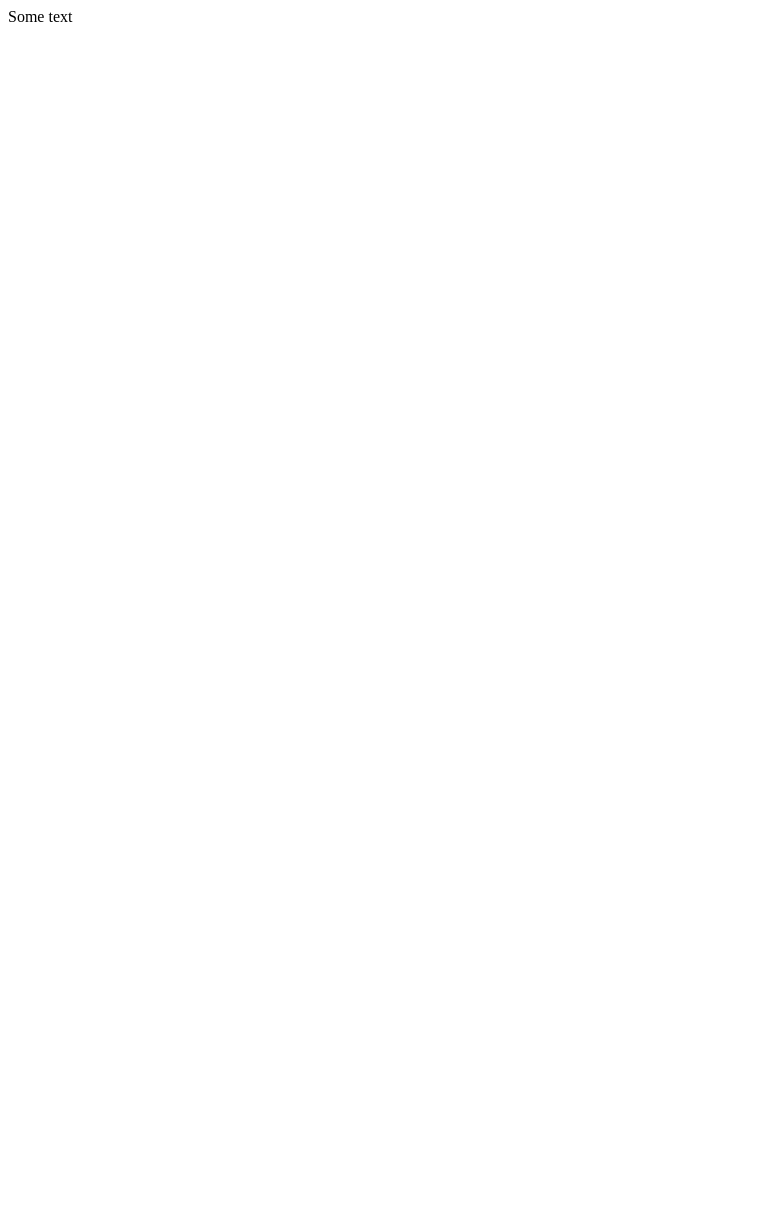
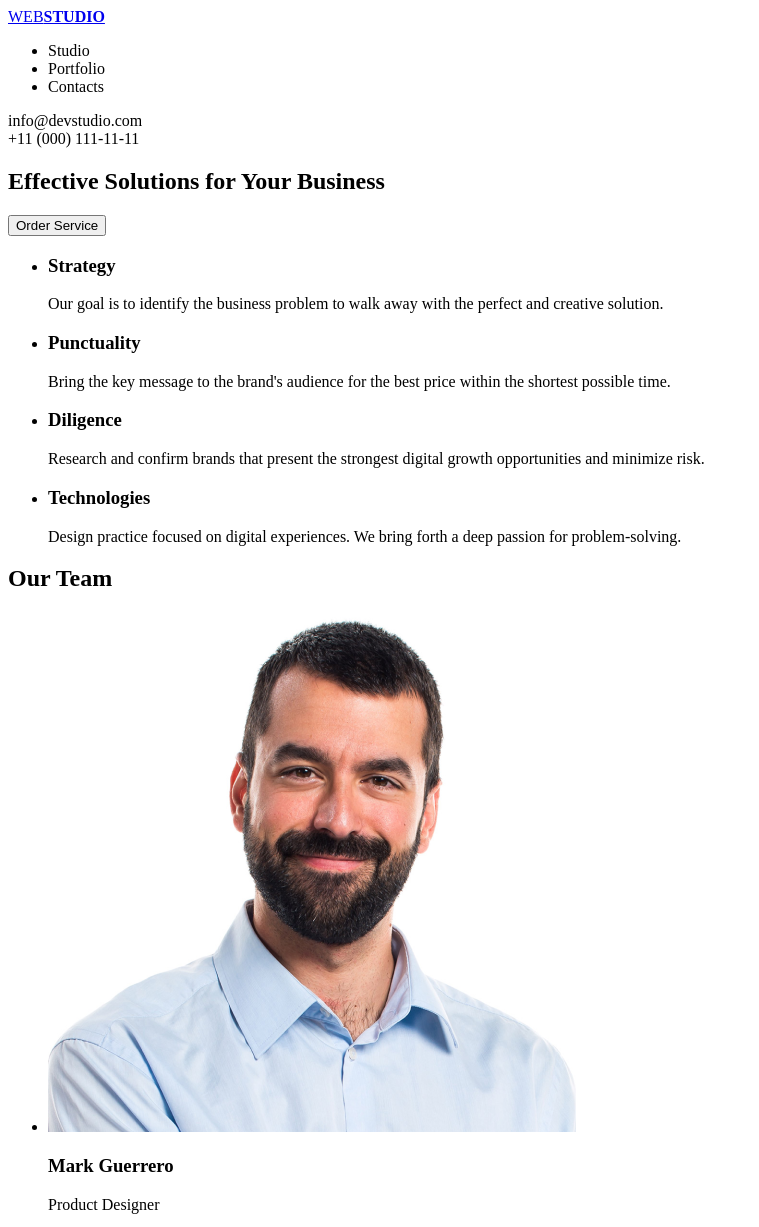
Before and after one commit to phase1912/goit-markup-hw-01, a plain HTML site: page index.html in a window 1280 px wide. Shown: the top 1227 px of the page, without its empty margins (0-759 px from the left). Before the commit the page ends 800 px from the top, so only its background shows below. Drawn offline with Linux system fonts and the light colour scheme.

Commit message:
added data

```diff
--- a/index.html
+++ b/index.html
@@ -1,10 +1,77 @@
 <!DOCTYPE html>
 <html lang="en">
+
 <head>
   <meta charset="UTF-8">
   <title>Title</title>
 </head>
+
 <body>
-  Some text
+  <header>
+    <a href="#">
+      <span>WEB</span><strong>STUDIO</strong>
+    </a>
+
+    <nav>
+      <ul>
+        <li>Studio</li>
+        <li>Portfolio</li>
+        <li>Contacts</li>
+      </ul>
+
+      <div>info@devstudio.com</div>
+      <div>+11 (000) 111-11-11</div>
+    </nav>
+  </header>
+
+  <main>
+    <section>
+      <h1>Effective Solutions for Your Business</h1>
+      <button type="button">Order Service</button>
+    </section>
+
+    <section>
+      <ul>
+        <li><h3>Strategy</h3><p>Our goal is to identify the business problem to walk away with the perfect and creative solution.</p></li>
+        <li><h3>Punctuality</h3><p>Bring the key message to the brand's audience for the best price within the shortest possible time.</p></li>
+        <li><h3>Diligence</h3><p>Research and confirm brands that present the strongest digital growth opportunities and minimize risk.</p></li>
+        <li><h3>Technologies</h3><p>Design practice focused on digital experiences. We bring forth a deep passion for problem-solving.</p></li>
+      </ul>
+    </section>
+
+    <section>
+      <h2>Our Team</h2>
+      <ul>
+        <li>
+          <img src="./images/img1.png" alt="Mark Guerrero - Product Designer">
+          <h3>Mark Guerrero</h3>
+          <p>Product Designer</p>
+        </li>
+        <li>
+          <img src="./images/img2.png" alt="Tom Ford - Frontend Developer">
+          <h3>Tom Ford</h3>
+          <p>Frontend Developer</p>
+        </li>
+        <li>
+          <img src="./images/img3.png" alt="Camila Garcia - Marketing">
+          <h3>Camila Garcia</h3>
+          <p>Marketing</p>
+        </li>
+        <li>
+          <img src="./images/img4.png" alt="Daniel Wilson - UI Designer">
+          <h3>Daniel Wilson</h3>
+          <p>UI Designer</p>
+        </li>
+      </ul>
+    </section>
+  </main>
+
+  <footer>
+    <div>
+      <a href="#"><span>WEB</span><strong>STUDIO</strong></a>
+      <p>Increase the flow of customers and sales for your business with digital marketing & growth solutions.</p>
+    </div>
+  </footer>
 </body>
+
 </html>
```
Also changed, not shown: images/img1.png (added), images/img2.png (added), images/img3.png (added), images/img4.png (added).
